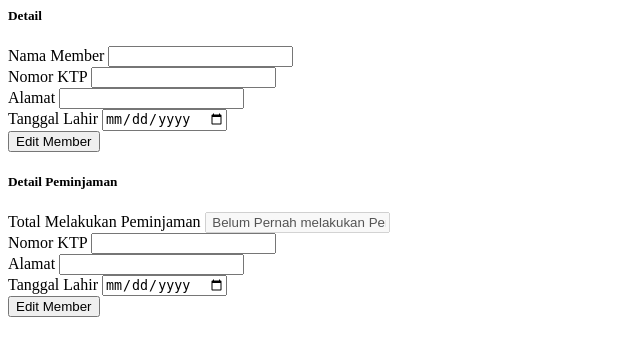
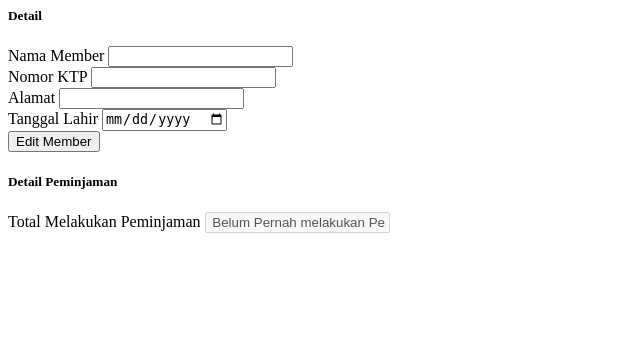
Before and after one commit to NgurahPrihandana/rent-car, a PHP site: page /rent/views/user/detail_member.php in a window 1280 px wide. Shown: the top 356 px of the page, without its empty margins (0-640 px from the left). Run offline with PHP 8.4, Linux system fonts and the light colour scheme; the template is opened without the code that fills it, so the values that code supplies are empty; some libraries are stand-ins or nearby versions.

Commit message:
Menghilangkan yang tidak perlu pada detail peminjaman member

```diff
--- a/app/views/user/detail_member.php
+++ b/app/views/user/detail_member.php
@@ -57,25 +57,6 @@
                                             <?php else  :?><?= $data['getSpcMember']['nama'] . " Belum Pernah melakukan Peminjaman"?>
                                             <?php endif;?>" disabled>
                             </div>
-
-                            <div class="form-group">
-                                <label for="nomor_ktp">Nomor KTP</label>
-                                <input type="number" class="form-control" id="nomor_ktp" name="nomor_ktp" value="<?= $data['getSpcMember']['nomor_ktp']?>">
-                            </div>
-
-                            <div class="form-group">
-                                <label for="alamat">Alamat</label>
-                                <input type="text" class="form-control" id="alamat" name="alamat" value="<?= $data['getSpcMember']['alamat']?>">
-                            </div>
-
-                            <div class="form-group">
-                                <label for="tanggal_lahir">Tanggal Lahir</label>
-                                <input type="date" class="form-control" id="tanggal_lahir" name="tanggal_lahir" value="<?= $data['getSpcMember']['tanggal_lahir']?>">
-                            </div>
-
-                            <div class="d-flex flex-row-reverse mt-4">
-                                <button type="submit" class="btn btn-primary mb-2">Edit Member</button>
-                            </div>
                     </form>
                 </div>
             </div> <!-- card -->
```
